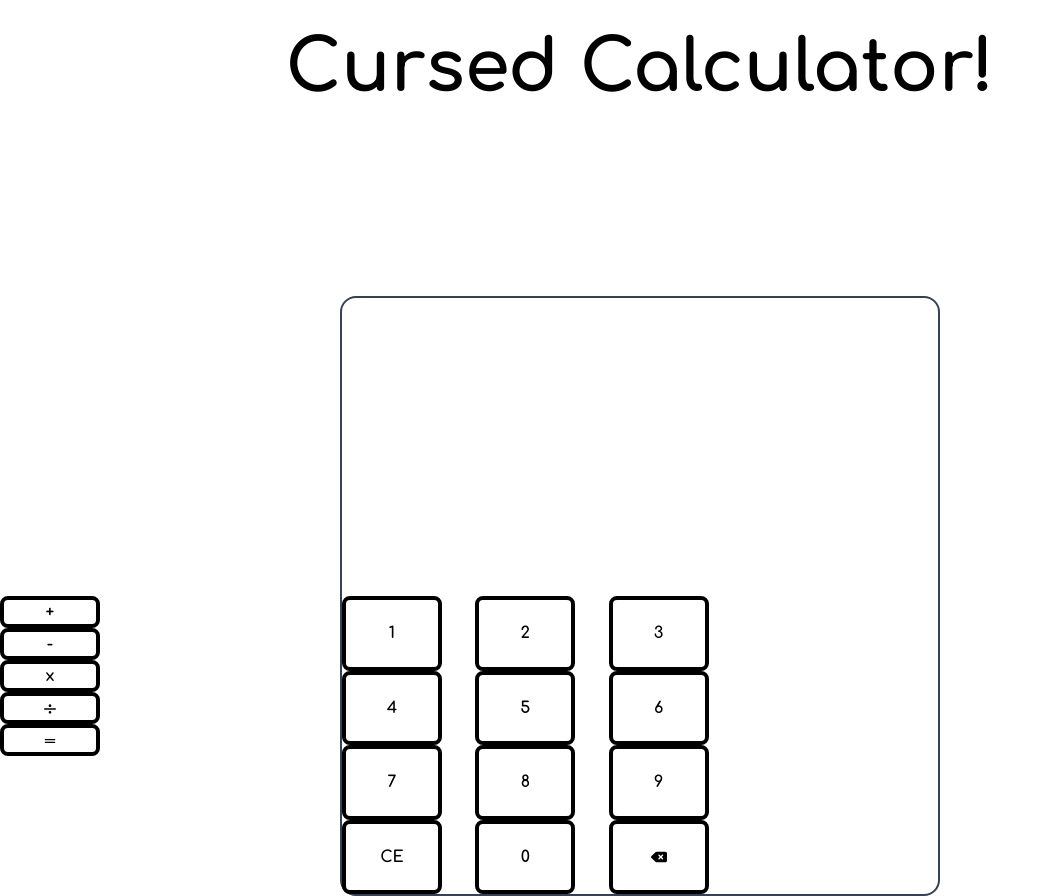
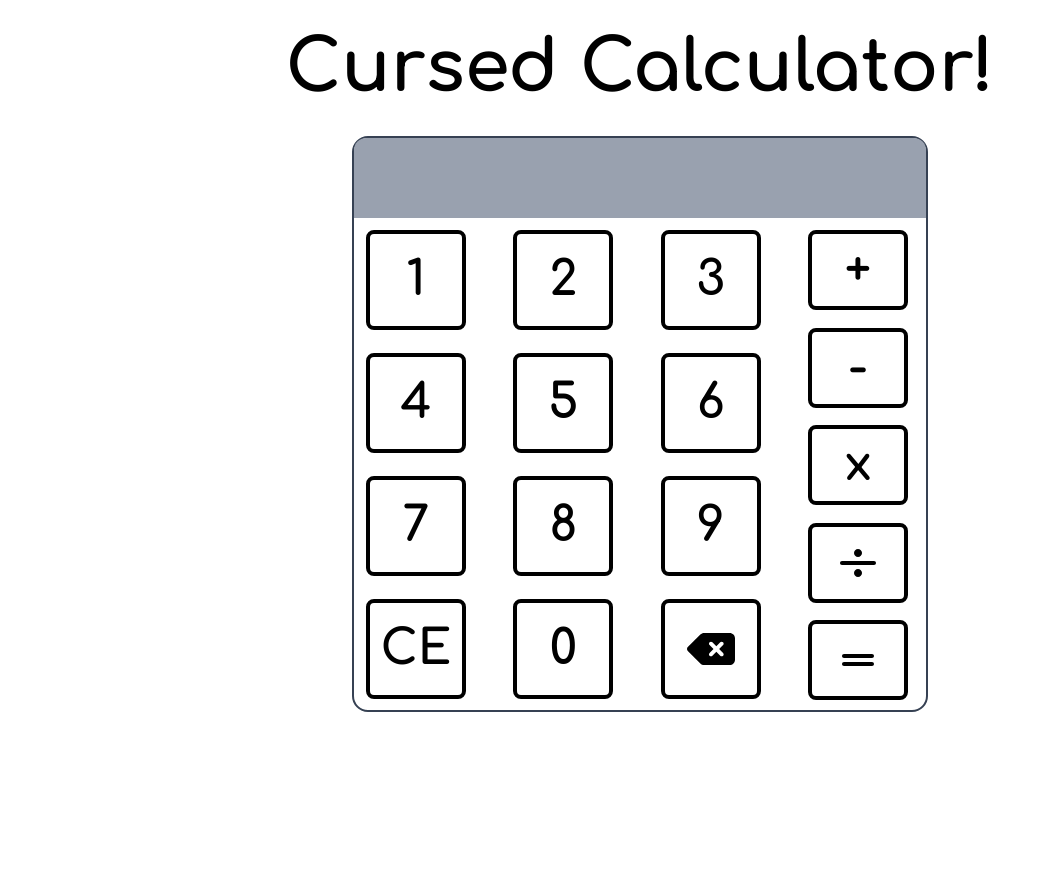
Before and after one commit to Hazorox/goofy-calculator, a React (Vite) app: page / in a window 1280 px wide. Shown: the whole page, without its empty margins (0-1051 px from the left). After the commit the page ends 800 px from the top, so only its background shows below. Built offline with nearby package versions, Linux system fonts and the light colour scheme.

Commit message:
main style structure done,

```diff
--- a/src/App.tsx
+++ b/src/App.tsx
@@ -1,8 +1,12 @@
-import { useState } from "react";
+import { useCallback, useEffect, useState } from "react";
 import * as math from "mathjs";
 import { CgMathDivide, CgMathEqual } from "react-icons/cg";
 import { FaDeleteLeft } from "react-icons/fa6";
 function App() {
+
+
+
+
   const buttons = [1, 2, 3, 4, 5, 6, 7, 8, 9];
   const fnButtons = ["+", "-", "x"];
   const [text, setText] = useState("");
@@ -26,18 +30,40 @@ function App() {
       return String(math.evaluate(txt.replaceAll("x", "*")));
     });
   };
+
+ // If backspace is pressed del is pressed
+  const escFunction = useCallback((event) => {
+    if (event.key === "Backspace") {
+      deleteText()
+    }else if(event.key=="Enter"){
+      equals()
+    }
+    else if(event.location == 3){
+      setText(txt=>{return txt+event.key})
+    }
+  }, []);
+
+  useEffect(() => {
+    document.addEventListener("keydown", escFunction, false);
+
+    return () => {
+      document.removeEventListener("keydown", escFunction, false);
+    };
+  }, [escFunction]);
+
+
   return (
-    <div className="grid justify-center align-middle items-center justify-items-center">
-      <h1 className="text-7xl align-middle text-center m-8 mb-48">
+    <div className="flex justify-center items-center flex-col">
+      <h1 className="text-7xl my-8">
         Cursed Calculator!
       </h1>
-      <div className="grid grid-rows-2 border-2 border-gray-700 rounded-2xl h-[600px] w-[600px] ">
+      <div className="w-xl h-144 border-2 border-gray-700 rounded-2xl ">
         {/* Display */}
-        <div className="display">{text}</div>
+        <div className="min-h-20 display bg-gray-400 rounded-t-xl mb-3 overflow-x-scroll">{text}</div>
         {/* Buttons */}
-        <div className="buttons w-full grid grid-rows-1 grid-cols-2 ">
+        <div className="buttons flex min-h-124">
           {/* Numpad */}
-          <div className="numpad w-[400px] grid grid-rows-4 grid-cols-3">
+          <div className="numpad flex-3/4 grid grid-cols-3 ml-3 mb-1">
             {buttons.map((val) => {
               return (
                 <button key={val} onClick={() => clicked(val)}>
@@ -55,16 +81,16 @@ function App() {
           <button><FaDeleteLeft className="delete inline" onClick={() => deleteText()} /></button>
           </div>
           {/* Modifiers  */}
-          <div className="fn w-[150px] fixed left-0  grid grid-rows-4 grid-cols-1">
+          <div className="grid">
             {fnButtons.map((val) => {
               return (
-                <button key={val} onClick={() => fnClicked(val)}>
+                <button className="fn" key={val} onClick={() => fnClicked(val)}>
                   {val}
                 </button>
               );
             })}
-            <button><CgMathDivide className="divide inline" onClick={() => fnClicked("/")} /></button>
-            <button><CgMathEqual className="equal inline" onClick={() => equals()} /></button>
+            <button className="fn"><CgMathDivide className="divide inline" onClick={() => fnClicked("/")} /></button>
+            <button className="fn mb-2"><CgMathEqual className="equal inline" onClick={() => equals()} /></button>
           </div>
         </div>
       </div>
--- a/src/index.css
+++ b/src/index.css
@@ -1,12 +1,25 @@
-@import url('https://fonts.googleapis.com/css2?family=Comfortaa:wght@300..700&display=swap');
+@import url("https://fonts.googleapis.com/css2?family=Comfortaa:wght@300..700&display=swap");
 @import "tailwindcss";
-*{
-  font-family:"Comfortaa";
-  font-weight:700;
+* {
+  font-family: "Comfortaa";
+  font-weight: 700;
+}
+.buttons,
+.display {
+  font-size: 48px;
 }
 button{
   border-width: 4px;
   border-color: black;
   border-radius: 8px;
-  width:100px;
+  width: 100px;
+  height: 100px;
+  display: flex;
+  align-items: center;
+  justify-content: center;
 }
+.fn{
+  height:80px;
+  margin-right:18px;
+  margin-left:0;
+}
```
